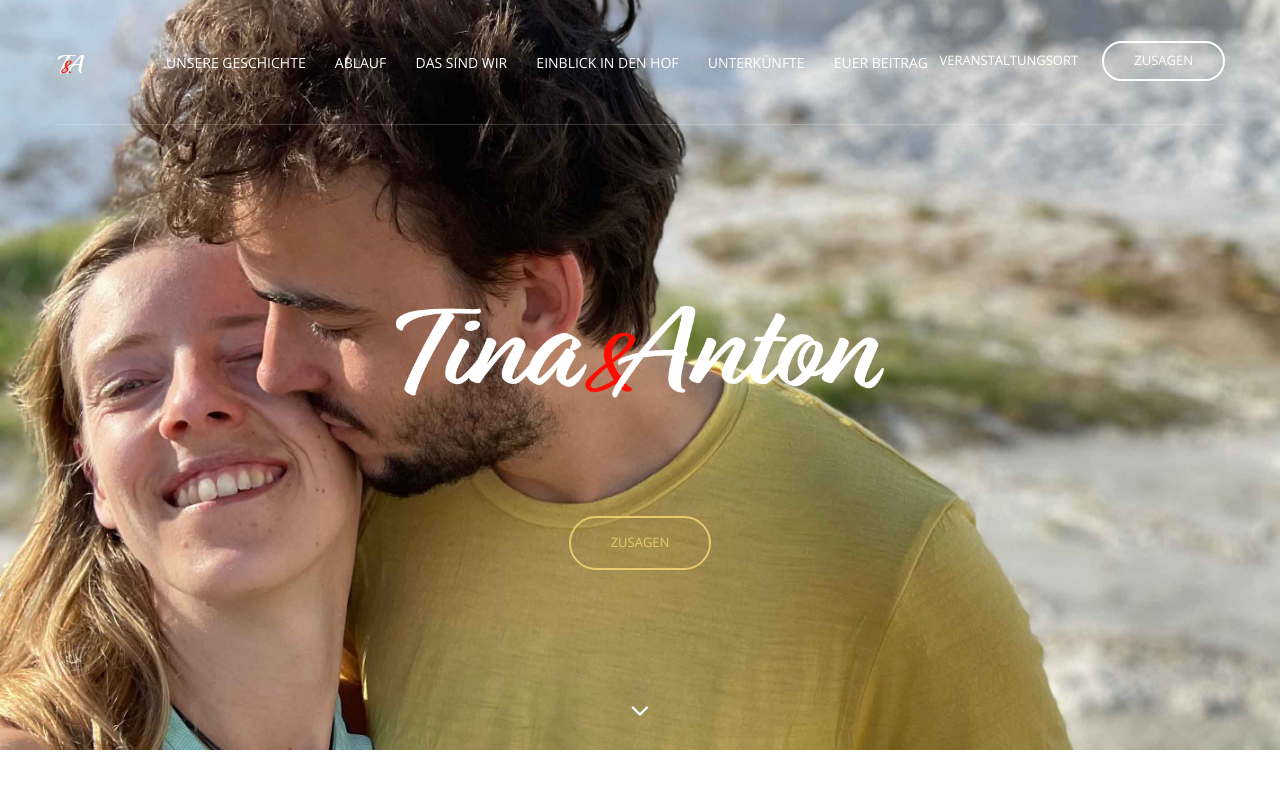
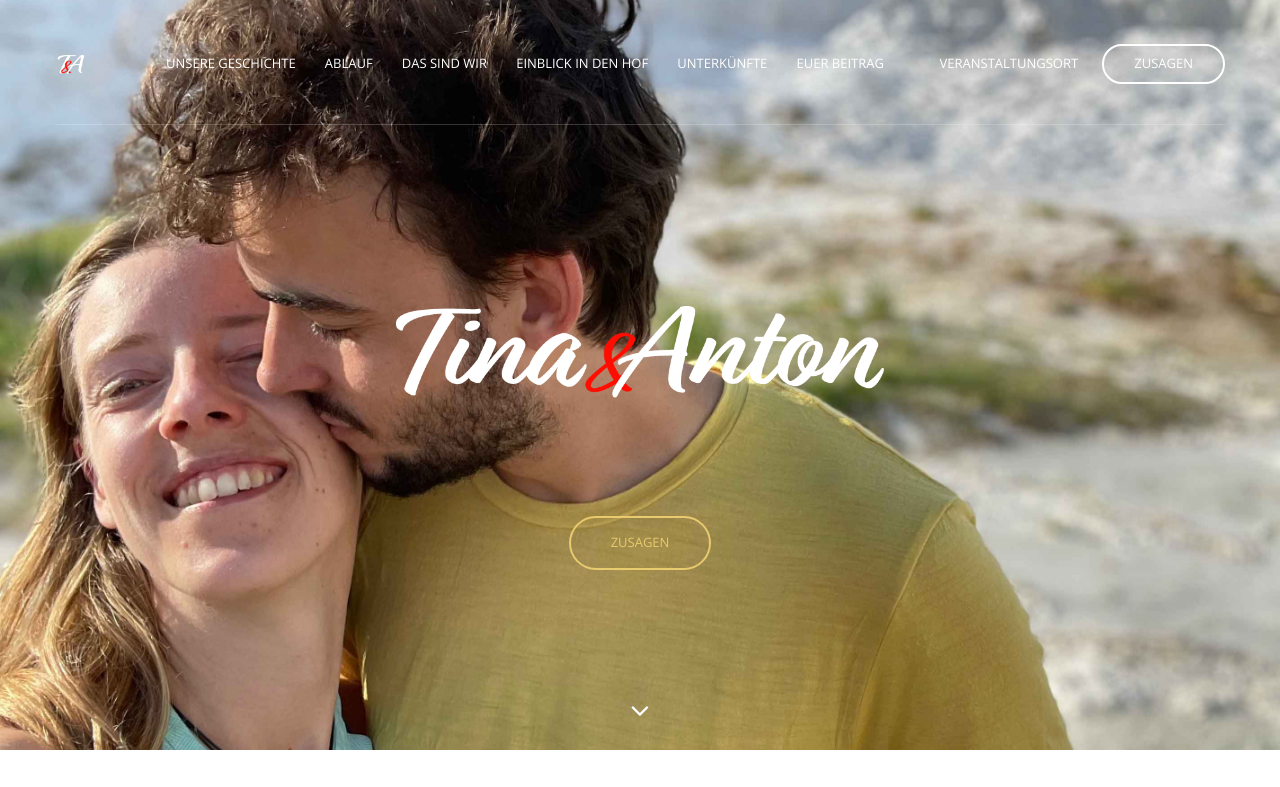
Before and after one commit to 80AAFF/wedding-website, a website: page index.html in a window 1280 px wide. Shown: the top 787 px of the page. Drawn offline with nearby package versions, Linux system fonts and the light colour scheme; some packages are replaced by stand-ins of ours; files that its build step writes are made by us from their sources; files whose address does not match are found by name.

Commit message:
fix/nav-bar-scaling-issue

```diff
--- a/js/scripts.js
+++ b/js/scripts.js
@@ -116,7 +116,7 @@ $(document).ready(function () {
                     "padding": "35px 0"
                 });
                 $('header .member-actions').css({
-                    "top": "26px",
+                    "top": "29px",
                 });
                 $('header .navicon').css({
                     "top": "34px",
@@ -128,7 +128,7 @@ $(document).ready(function () {
                     "padding": "50px 0"
                 });
                 $('header .member-actions').css({
-                    "top": "41px",
+                    "top": "44px",
                 });
                 $('header .navicon').css({
                     "top": "48px",
--- a/sass/styles.scss
+++ b/sass/styles.scss
@@ -330,7 +330,7 @@ header {
       a {
         color: $txt-light;
         padding-right: 25px;
-        font-size: 14px;
+        // font-size: 14px;
 
         &:hover {
           color: $accent-color;
```
Also changed, not shown: css/styles.min.css, js/scripts.min.js.
